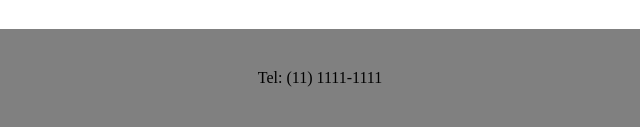
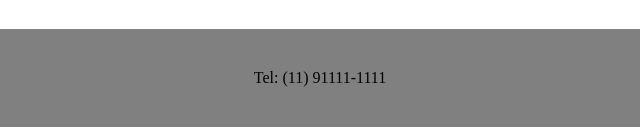
Before and after one commit to alex-vido/site-zool-gico, a plain HTML site: page index.html in a window 1280 px wide. Shown: the part 982-1114 px from the top of the page, 330-970 px from the left. Drawn offline with Linux system fonts and the light colour scheme.

```diff
--- a/index.html
+++ b/index.html
@@ -81,7 +81,7 @@
 
   <footer>
     <p>Animals Zoo</p>
-    <p>Tel: (11) 1111-1111</p>
+    <p>Tel: (11) 91111-1111</p>
     <a href="https://wa.me/+5511990030975?text=urlencodedtext">Whatsapp</a>
   </footer>
 </body>
```
